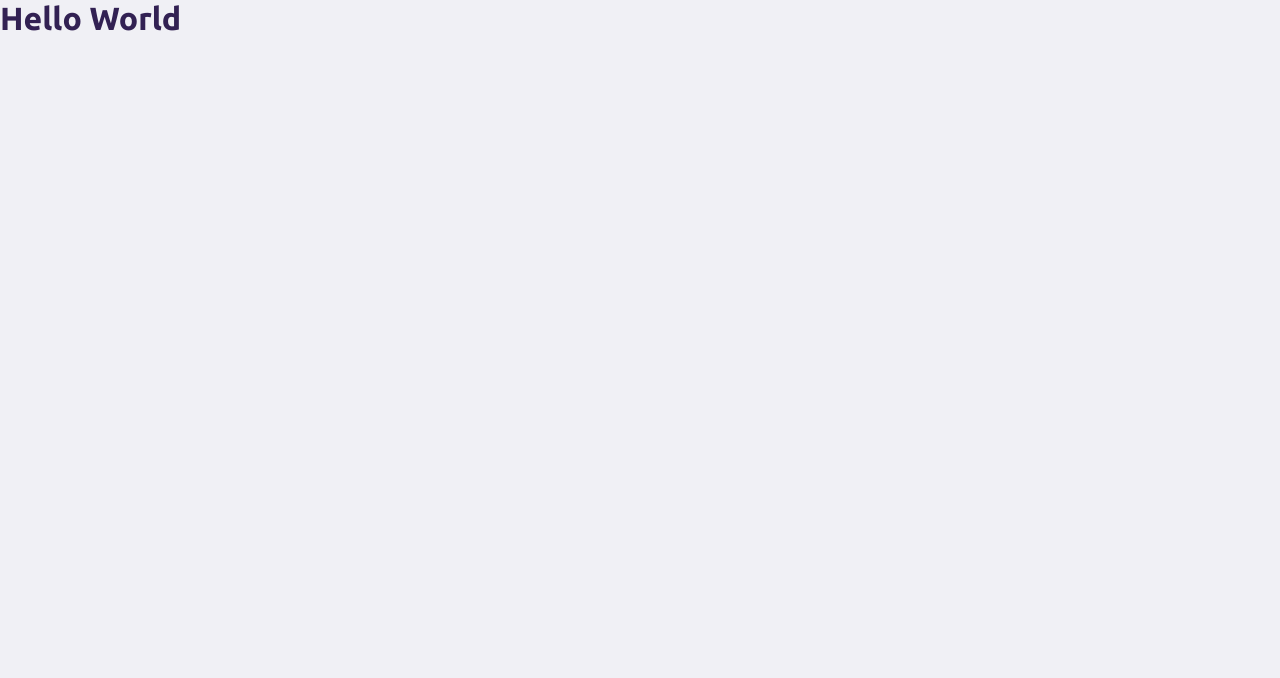
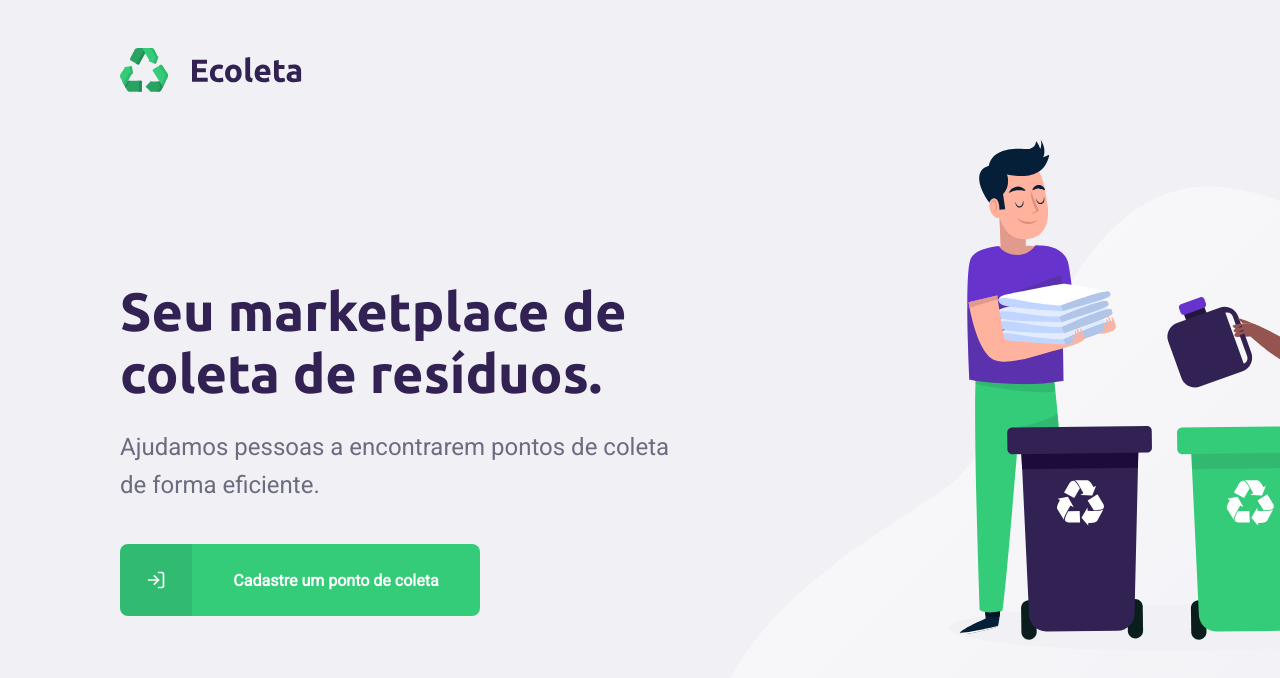
Before and after one commit to ovtfernandes/ecoleta-web, a React (Create React App) app: page / in a window 1280 px wide. Shown: the top 678 px of the page. Built offline with nearby package versions, Linux system fonts and the light colour scheme.

Commit message:
Adds home page

```diff
--- a/src/App.tsx
+++ b/src/App.tsx
@@ -1,9 +1,11 @@
 import React from 'react';
 import './App.css';
 
+import Home from './pages/home';
+
 function App() {
   return (
-    <h1>Hello World</h1>
+    <Home />
   );
 }
 
--- /dev/null
+++ b/src/pages/home/index.tsx
@@ -0,0 +1,32 @@
+import React from 'react';
+import { FiLogIn } from 'react-icons/fi';
+
+import './styles.css';
+
+import logo from '../../assets/logo.svg';
+
+const Home = () => {
+    return (
+        <div id="page-home">
+            <div className="content">
+                <header>
+                    <img src={logo} alt="Ecoleta" />
+                </header>
+
+                <main>
+                    <h1>Seu marketplace de coleta de resíduos.</h1>
+                    <p>Ajudamos pessoas a encontrarem pontos de coleta de forma eficiente.</p>
+
+                    <a href="/cadastro">
+                        <span>
+                            <FiLogIn />
+                        </span>
+                        <strong>Cadastre um ponto de coleta</strong>
+                    </a>
+                </main>
+            </div>
+        </div>
+    );
+};
+
+export default Home;
--- /dev/null
+++ b/src/pages/home/styles.css
@@ -0,0 +1,107 @@
+#page-home {
+  height: 100vh;
+
+  background: url('../../assets/home-background.svg') no-repeat 700px bottom;
+}
+
+#page-home .content {
+  width: 100%;
+  height: 100%;
+  max-width: 1100px;
+  margin: 0 auto;
+  padding: 0 30px;
+
+  display: flex;
+  flex-direction: column;
+  align-items: flex-start;
+}
+
+#page-home .content header {
+  margin: 48px 0 0;
+}
+
+#page-home .content main {
+  flex: 1;
+  max-width: 560px;
+
+  display: flex;
+  flex-direction: column;
+  justify-content: center;
+}
+
+#page-home .content main h1 {
+  font-size: 54px;
+  color: var(--title-color);
+}
+
+#page-home .content main p {
+  font-size: 24px;
+  margin-top: 24px;
+  line-height: 38px;
+}
+
+#page-home .content main a {
+  width: 100%;
+  max-width: 360px;
+  height: 72px;
+  background: var(--primary-color);
+  border-radius: 8px;
+  text-decoration: none;
+
+  display: flex;
+  align-items: center;
+  overflow: hidden;
+
+  margin-top: 40px;
+}
+
+#page-home .content main a span {
+  display: block;
+  background: rgba(0, 0, 0, 0.08);
+  width: 72px;
+  height: 72px;
+
+  display: flex;
+  align-items: center;
+  justify-content: center;
+  transition: background-color 0.2s;
+}
+
+#page-home .content main a span svg {
+  color: #FFF;
+  width: 20px;
+  height: 20px;
+}
+
+#page-home .content main a strong {
+  flex: 1;
+  text-align: center;
+  color: #FFF;
+}
+
+#page-home .content main a:hover {
+  background: #2FB86E;
+}
+
+@media(max-width: 900px) {
+  #page-home .content {
+    align-items: center;
+    text-align: center;
+  }
+
+  #page-home .content header {
+    margin: 48px auto 0;
+  }
+
+  #page-home .content main {
+    align-items: center;
+  }
+
+  #page-home .content main h1 {
+    font-size: 42px;
+  }
+
+  #page-home .content main p {
+    font-size: 24px;
+  }
+}
```
